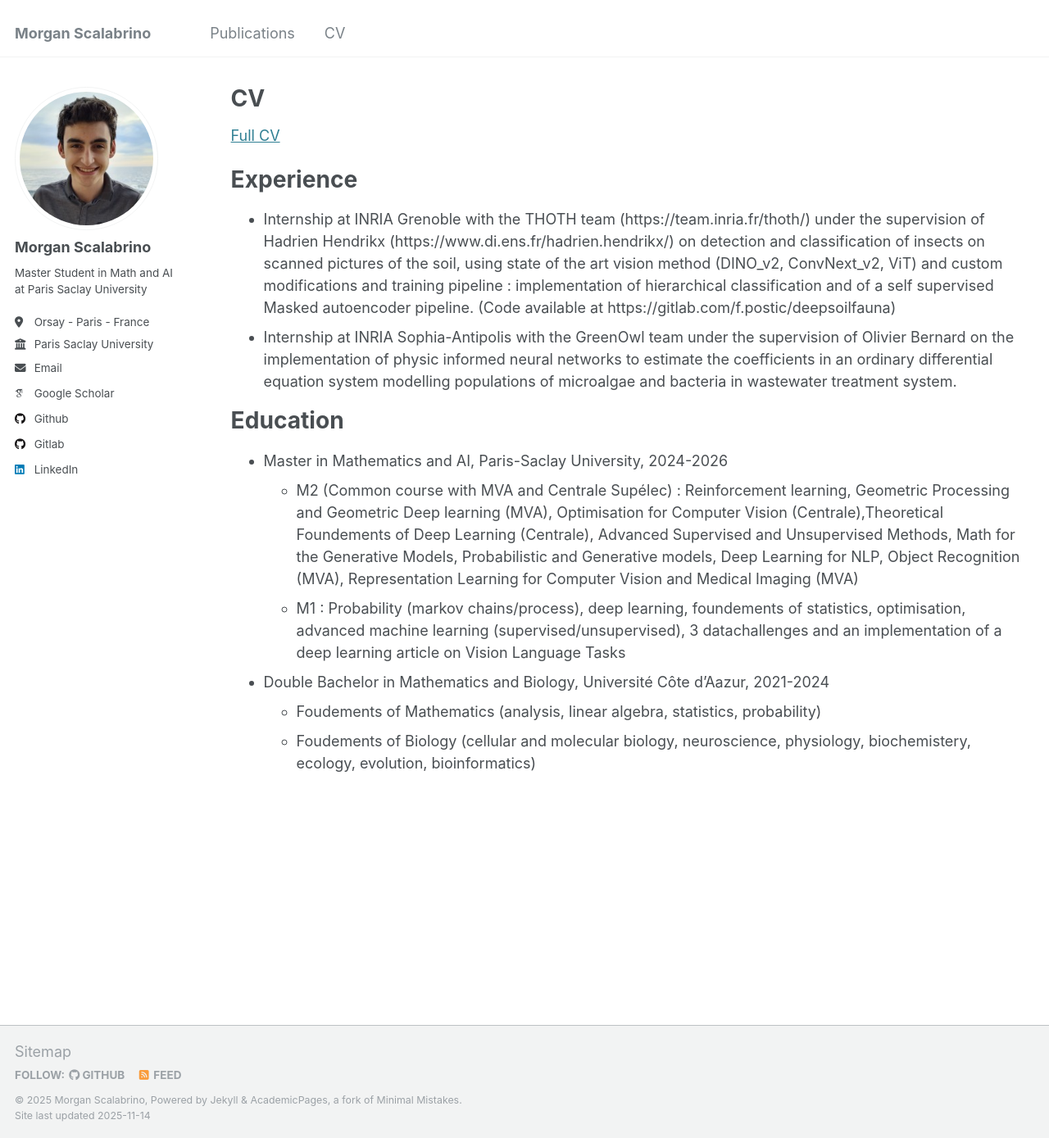
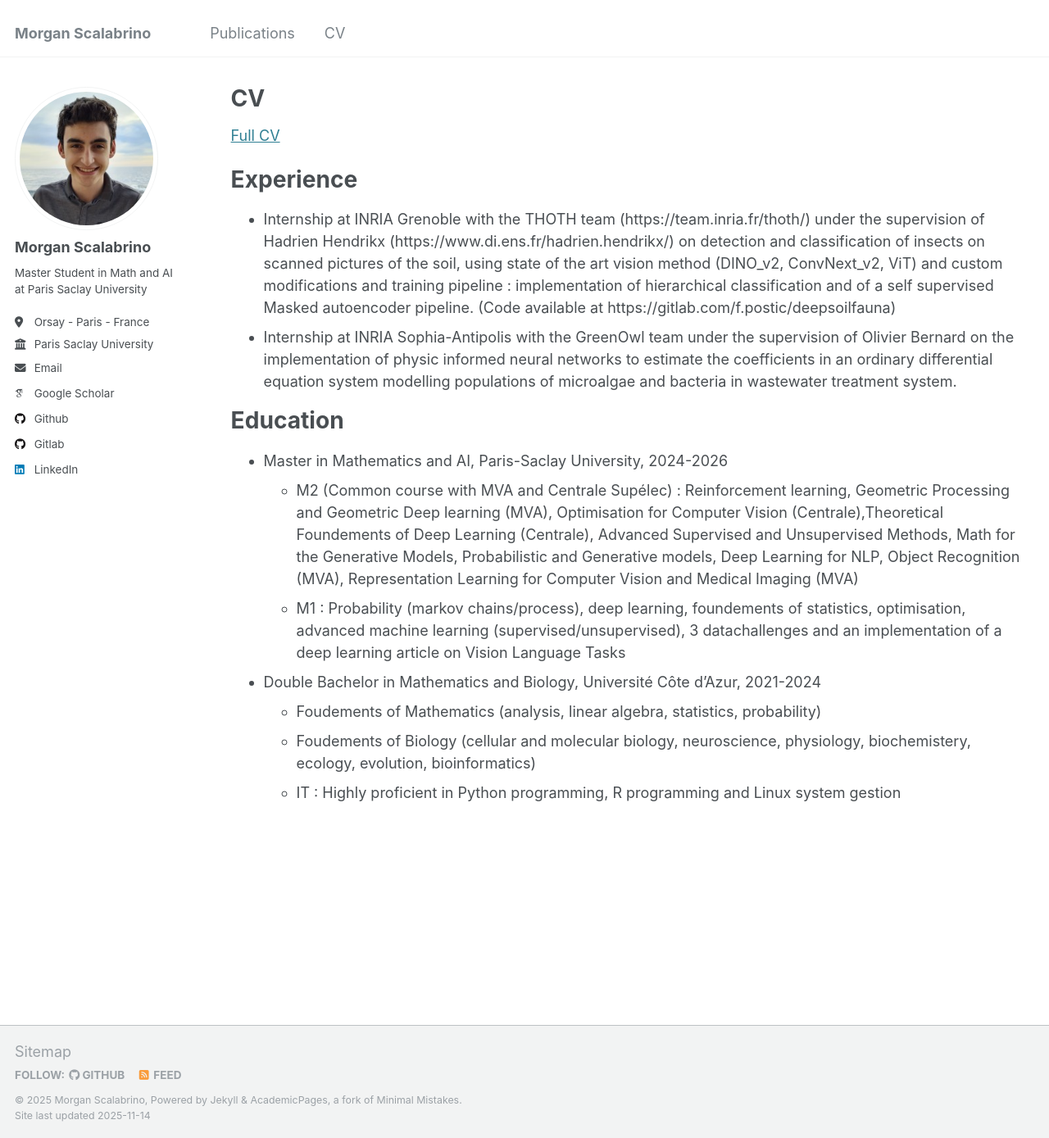
Before and after one commit to MorganScalabrino/MorganScalabrino.github.io, a Jekyll site: the page built from _pages/cv.md, in a window 1280 px wide and 1389 px high. Shown: the whole window at 82% size. Built offline with Jekyll 4.4.1, drawn with Linux system fonts in a browser that asks for light colours; some web fonts are replaced.

Commit message:
Update cv.md

```diff
--- a/_pages/cv.md
+++ b/_pages/cv.md
@@ -23,6 +23,7 @@ Education
   - M1 :
       Probability (markov chains/process), deep learning, foundements of statistics, optimisation, advanced machine learning (supervised/unsupervised), 3 datachallenges and an implementation of a deep learning article on Vision Language Tasks
 
-* Double Bachelor in Mathematics and Biology, Université Côte d'Aazur, 2021-2024
+* Double Bachelor in Mathematics and Biology, Université Côte d'Azur, 2021-2024
   - Foudements of Mathematics (analysis, linear algebra, statistics, probability)
   - Foudements of Biology (cellular and molecular biology, neuroscience, physiology, biochemistery, ecology, evolution, bioinformatics)
+  - IT  : Highly proficient in Python programming, R programming and Linux system gestion
```
